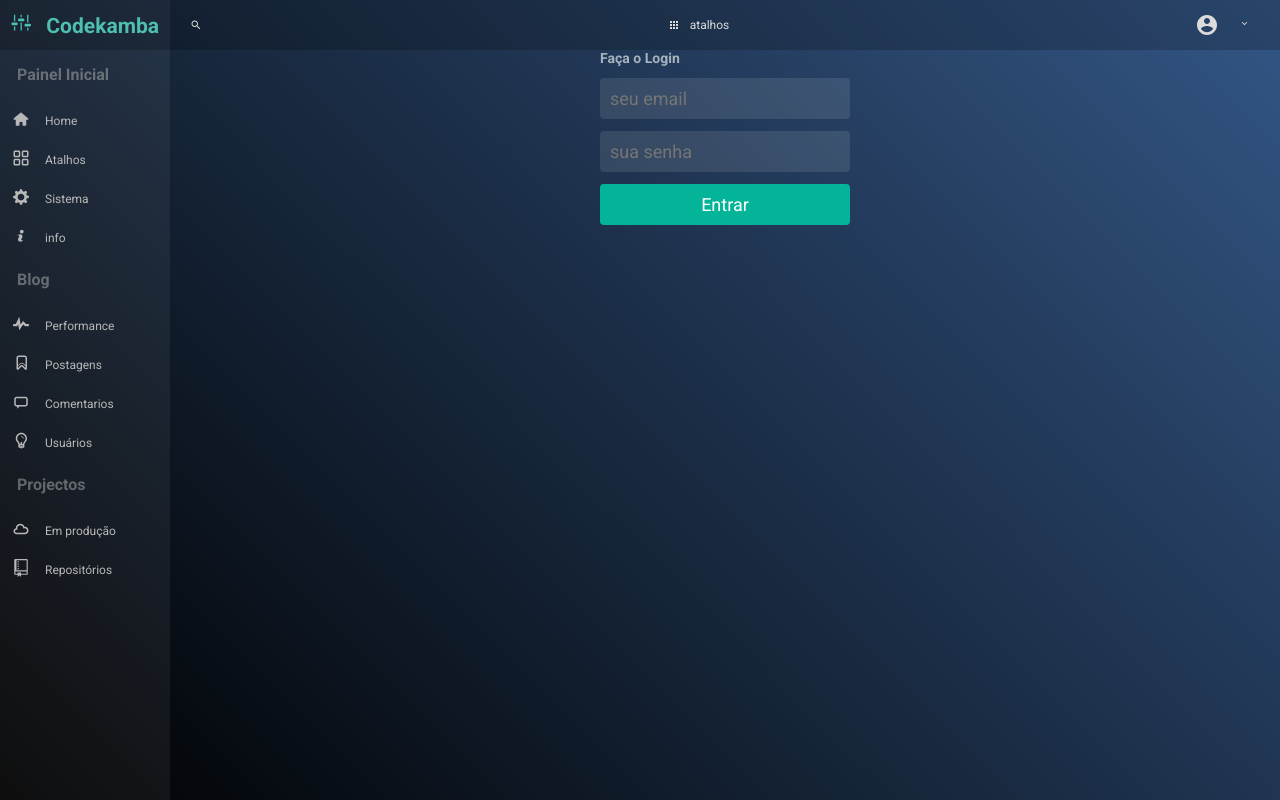
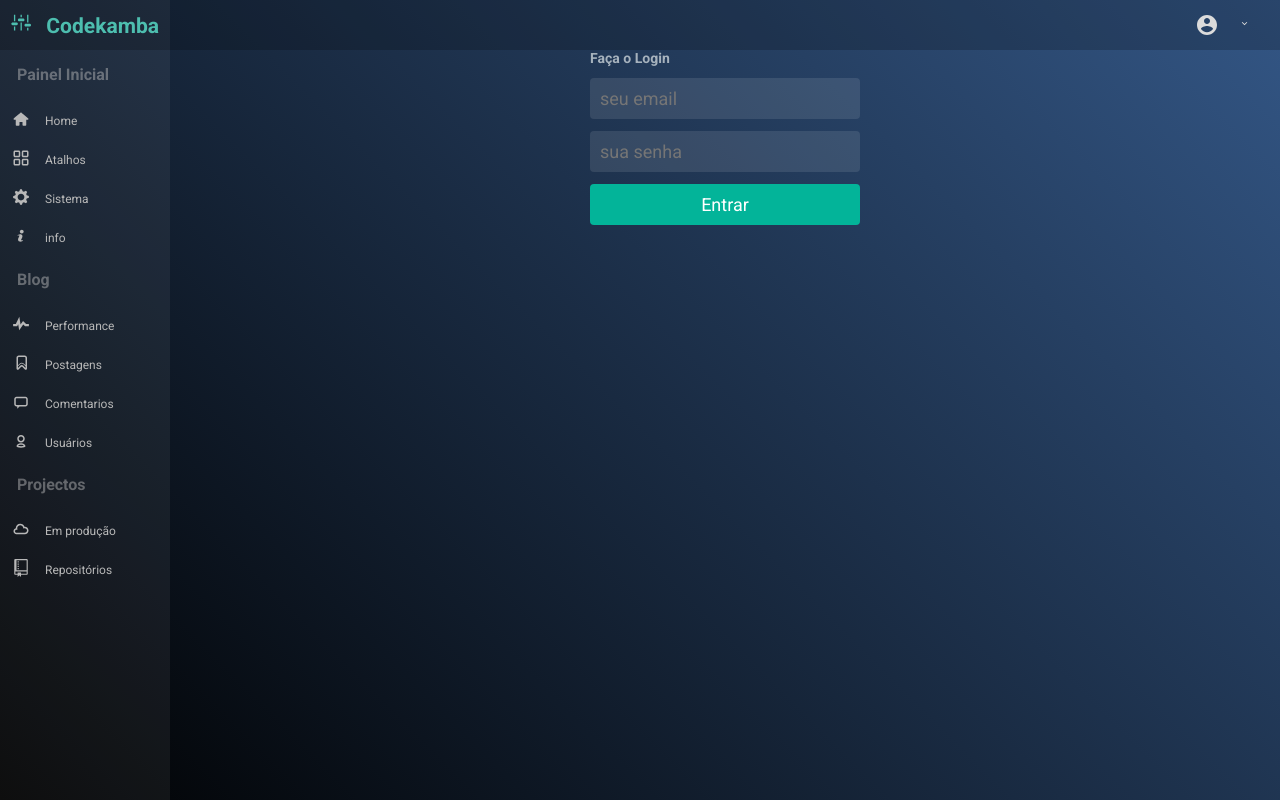
Before and after one commit to augusto-carlos/codekamba-dashboard, a React (Create React App) app: page / in a window 1280 px wide. Built offline with nearby package versions, Linux system fonts and the light colour scheme.

Commit message:
Retirando o border-box de box-sizing

```diff
--- a/src/components/Header/index.js
+++ b/src/components/Header/index.js
@@ -14,11 +14,6 @@ const Header = () => {
     return (
         <header className="header">
 
-            <MdSearch />
-
-            <div className="shortcuts">
-                <MdApps /> atalhos
-             </div>
 
             <div className="login">
                 <MdAccountCircle size={24} />
--- a/src/components/Header/styles.css
+++ b/src/components/Header/styles.css
@@ -10,7 +10,7 @@ header {
 
   header div {
     display: flex;
-    justify-content: space-between;
+    justify-content: flex-end;
     align-items: center;
   }
   header div svg {
@@ -27,5 +27,6 @@ header {
   }
 
   header .login {
+    width: 100%;
     font-size: 11px;
   }
--- a/src/components/SideNav/index.js
+++ b/src/components/SideNav/index.js
@@ -1,5 +1,5 @@
 import React from 'react';
-import { TiLightbulb, TiBookmark, TiHome,  TiMessage, TiWeatherCloudy, TiInfoLarge, TiThLargeOutline } from 'react-icons/ti';
+import { TiUserOutline, TiBookmark, TiHome,  TiMessage, TiWeatherCloudy, TiInfoLarge, TiThLargeOutline } from 'react-icons/ti';
 import { NavLink } from 'react-router-dom';
 
 
@@ -72,7 +72,7 @@ const SideNav = () => {
 
                 <li>
                     <NavLink to="usuarios" activeClassName="aside-item-actived">
-                        <TiLightbulb size={18} />
+                        <TiUserOutline size={18} />
                         <label>Usuários</label>
                     </NavLink>
                 </li>
--- a/src/global.css
+++ b/src/global.css
@@ -4,7 +4,6 @@
   margin: 0;
   padding: 0;
   outline: 0;
-  box-sizing: border-box;
 
 }
 body {
```
